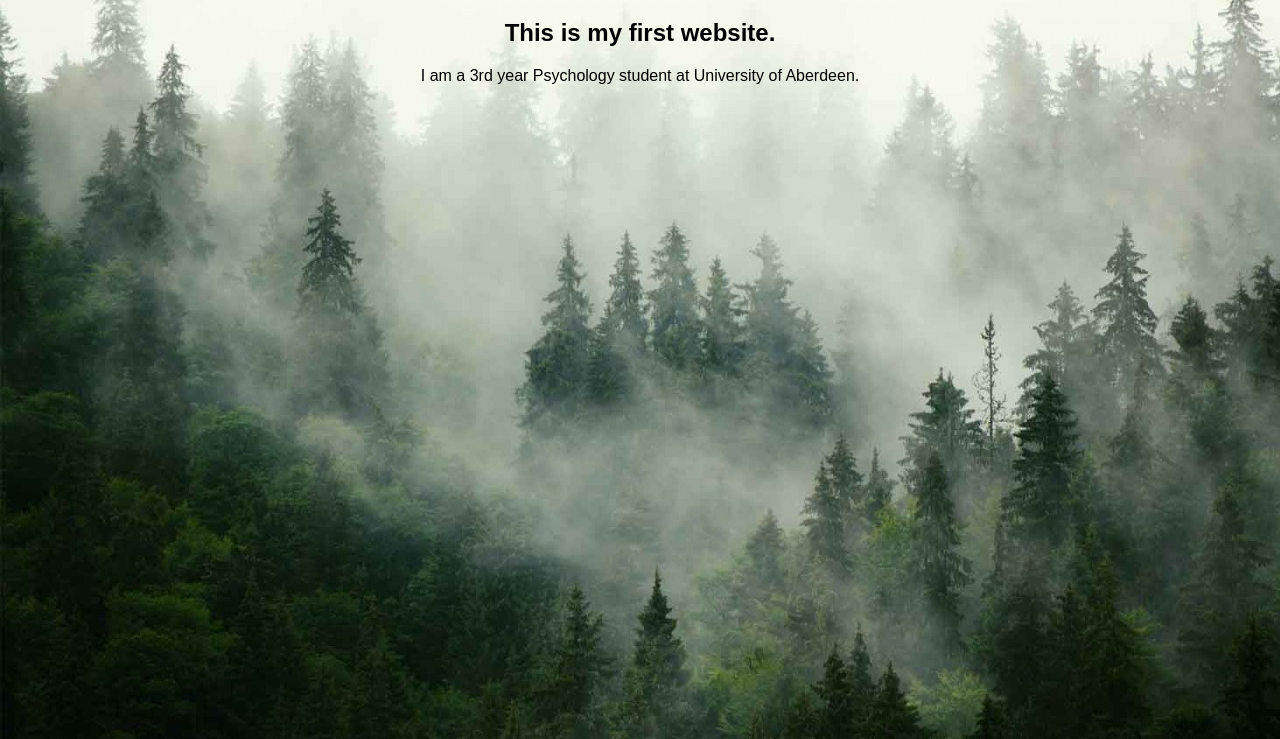
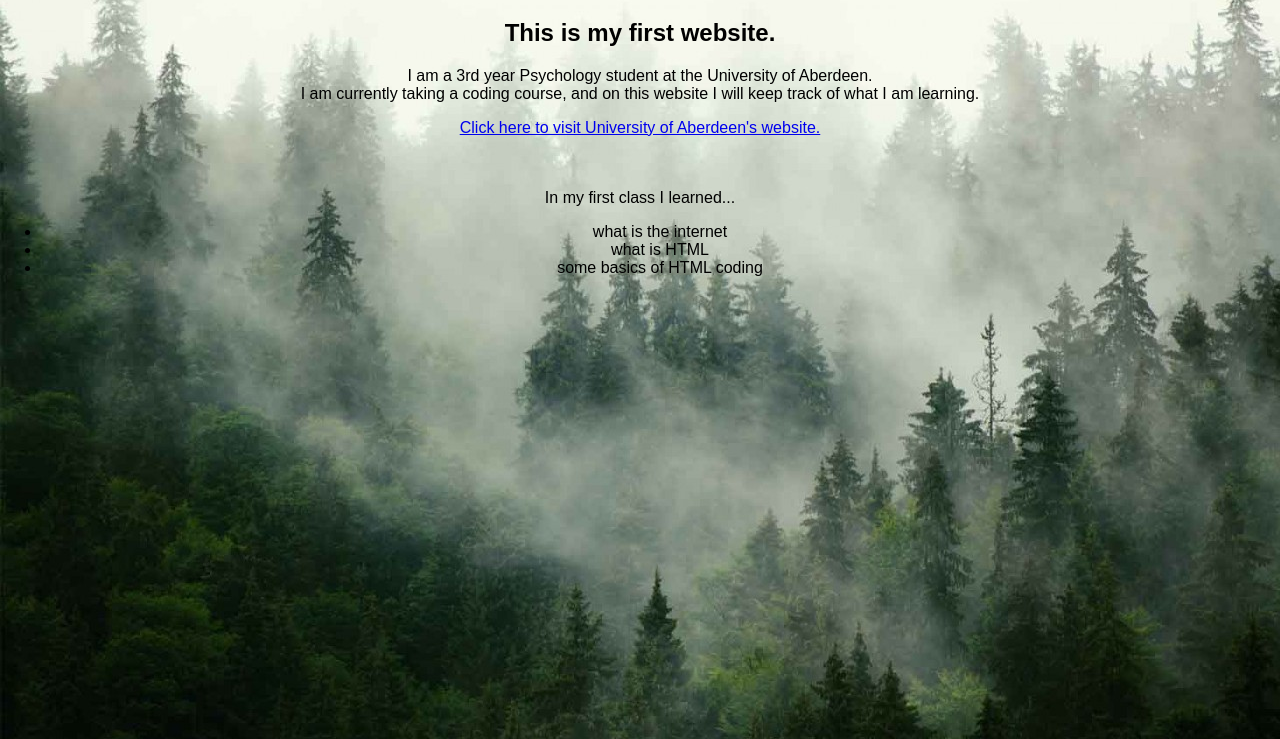
Before and after one commit to AnnabelleO/My-first-website, a plain HTML site: page index.html in a window 1280 px wide. Shown: the part 61-800 px from the top of the page. Drawn offline with Linux system fonts and the light colour scheme.

Commit message:
Update index.html

```diff
--- a/index.html
+++ b/index.html
@@ -9,9 +9,24 @@
   <h1>Hello World</h1>
 
   <h2>This is my first website.</h2>
-  </div>
+</div>
+<p>I am a 3rd year Psychology student at the University of Aberdeen. <br /> I am currently taking a coding course, and on this website I will keep track of what I am learning. </p>
 
-<p>I am a 3rd year Psychology student at University of Aberdeen.</p>
+<a href="https://www.abdn.ac.uk/">Click here to visit University of Aberdeen's website.</a>
 
-</body>
-</html>
+
+<section>
+<br />
+<br />
+<div class="box">
+<p>
+In my first class I learned...
+</p>
+<ul>
+<li>what is the internet</li>
+<li>what is HTML</li>
+<li>some basics of HTML coding</li>
+
+</ul>
+</div>
+</section>
```
